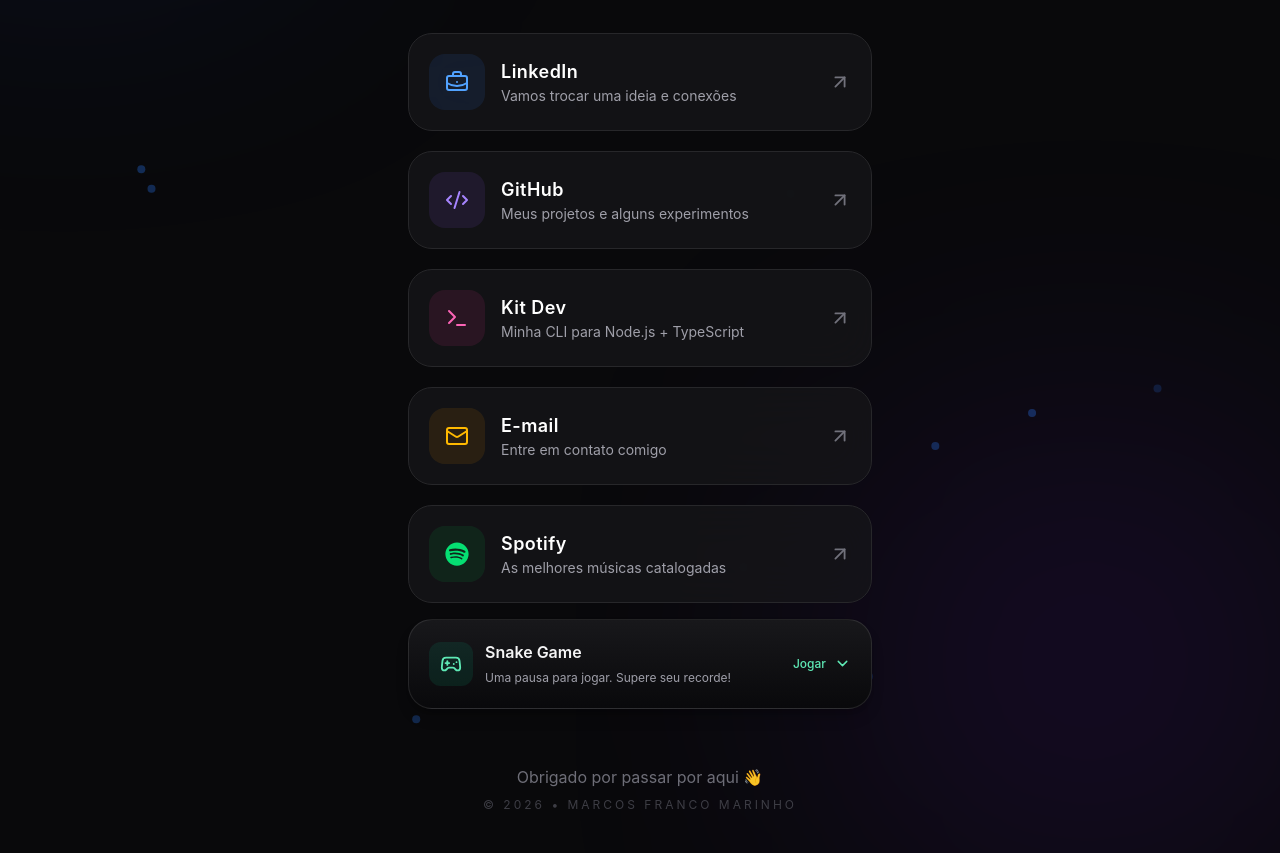
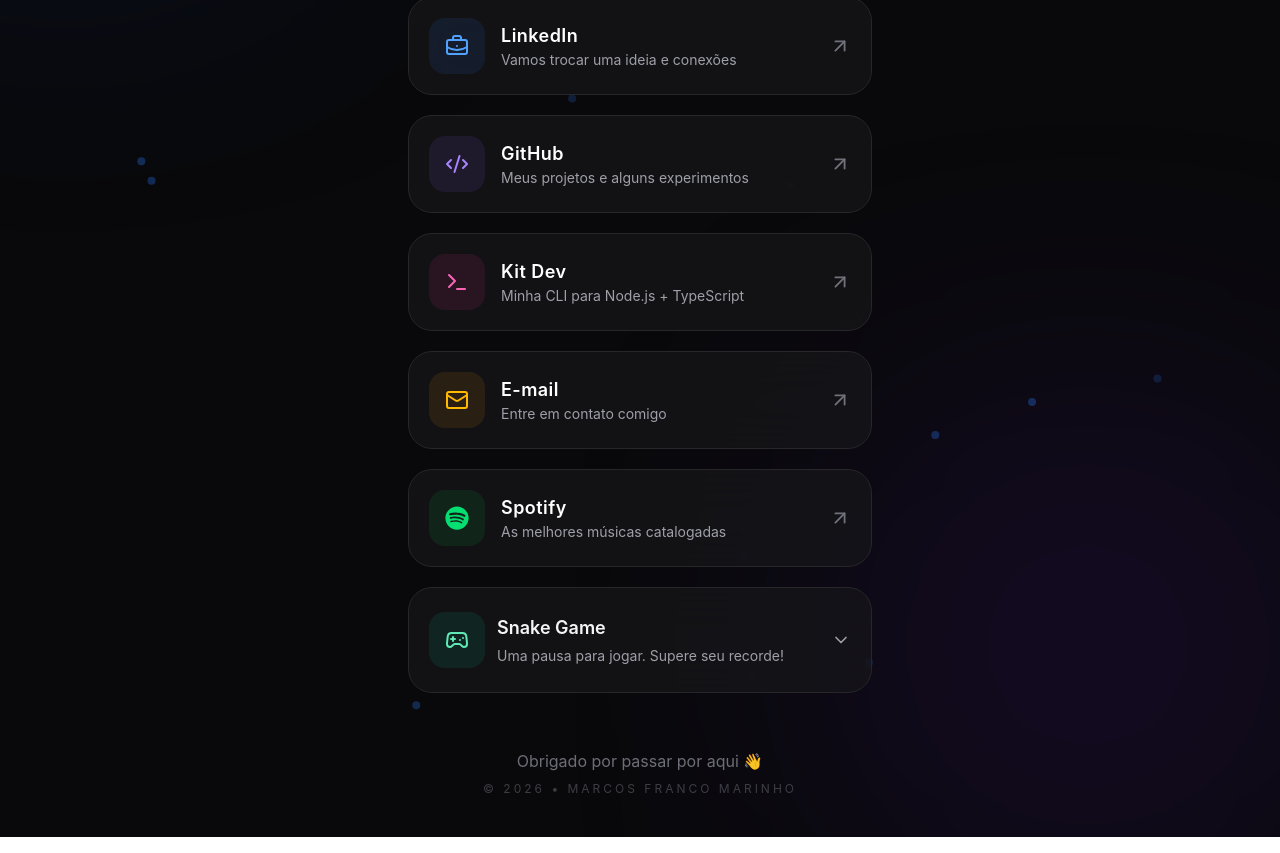
Before and after one commit to marcosfrancomarinho/meu-perfil, a React (Vite) app: page / in a window 1280 px wide. Shown: the part 481-1334 px from the top of the page. Built offline with nearby package versions, Linux system fonts and the light colour scheme.

Commit message:
ui: collapse profile details and standardize card dimensions

```diff
--- a/src/App.tsx
+++ b/src/App.tsx
@@ -19,57 +19,43 @@ export function App() {
     <main className='relative min-h-screen w-full overflow-x-hidden bg-[#09090B] text-white'>
       <BackgroundGlow />
       <Particles />
-
       <div className='relative mx-auto flex min-h-screen w-full max-w-lg flex-col items-center px-4 py-8 sm:px-6 sm:py-10'>
         <ProfileHeader
           name='Marcos Franco Marinho'
-          role='Desenvolvedor de Software'
-          description='Desenvolvedor Full Stack focado em arquitetura de software, código limpo e boas práticas.'
           avatarUrl='https://github.com/marcosfrancomarinho.png'
         />
-
-        <div className='mt-8 flex w-full flex-col gap-4 sm:mt-10'>
+        <div className='flex w-full flex-col gap-4 sm:gap-5'>
           <TechStack techs={techs} startDelay={0.2} />
-
           <LinksList links={links} />
-
           <motion.section
             initial={{ opacity: 0, y: 20 }}
             whileInView={{ opacity: 1, y: 0 }}
             viewport={{ once: true }}
-            className='w-full overflow-hidden rounded-2xl border border-white/10 bg-gradient-to-b from-zinc-900 to-zinc-950 shadow-lg shadow-black/20 sm:rounded-3xl'
+            className='w-full overflow-hidden rounded-2xl border border-zinc-800 bg-zinc-900/70 backdrop-blur-xl sm:rounded-3xl'
           >
             <button
               type='button'
               aria-expanded={gameOpen}
               aria-controls='snake-card-content'
               onClick={() => setGameOpen((open) => !open)}
-              className='flex w-full items-center gap-3 p-4 text-left transition hover:bg-white/[.04] focus-visible:outline-none focus-visible:ring-2 focus-visible:ring-inset focus-visible:ring-emerald-400 sm:p-5'
+              className='flex min-h-26 w-full items-center gap-3 p-4 text-left transition hover:bg-white/[.04] focus-visible:outline-none focus-visible:ring-2 focus-visible:ring-inset focus-visible:ring-emerald-400 sm:p-5'
             >
-              <span className='flex h-11 w-11 shrink-0 items-center justify-center rounded-xl bg-emerald-400/10 text-emerald-300'>
-                <Gamepad2 size={22} aria-hidden='true' />
+              <span className='flex h-12 w-12 shrink-0 items-center justify-center rounded-2xl bg-emerald-400/10 text-emerald-300 sm:h-14 sm:w-14'>
+                <Gamepad2 size={24} aria-hidden='true' />
               </span>
               <span className='min-w-0 flex-1'>
-                <span className='block text-sm font-semibold text-zinc-100 sm:text-base'>Snake Game</span>
-                <span className='mt-1 block text-xs leading-relaxed text-zinc-400'>
-                  Uma pausa para jogar. Supere seu recorde!
-                </span>
+                <span className='block text-base font-semibold text-zinc-100 sm:text-lg'>Snake Game</span>
+                <span className='mt-1 block text-xs text-zinc-400 sm:text-sm'>Uma pausa para jogar. Supere seu recorde!</span>
               </span>
-              <span className='flex items-center gap-2 text-xs font-medium text-emerald-300'>
-                <span>{gameOpen ? 'Fechar' : 'Jogar'}</span>
-                <ChevronDown size={17} aria-hidden='true' className={`transition-transform ${gameOpen ? 'rotate-180' : ''}`} />
-              </span>
+              <ChevronDown size={20} aria-hidden='true' className={`shrink-0 text-zinc-400 transition-transform ${gameOpen ? 'rotate-180' : ''}`} />
             </button>
-            <div id='snake-card-content'>
-              {gameOpen && (
-                <div className='border-t border-white/10 p-2 sm:p-3'>
-                  <SnakeGame />
-                </div>
-              )}
-            </div>
+            {gameOpen && (
+              <div id='snake-card-content' className='border-t border-white/10 p-2 sm:p-3'>
+                <SnakeGame />
+              </div>
+            )}
           </motion.section>
         </div>
-
         <AppFooter name='Marcos Franco Marinho' year={currentYear} />
       </div>
     </main>
```
